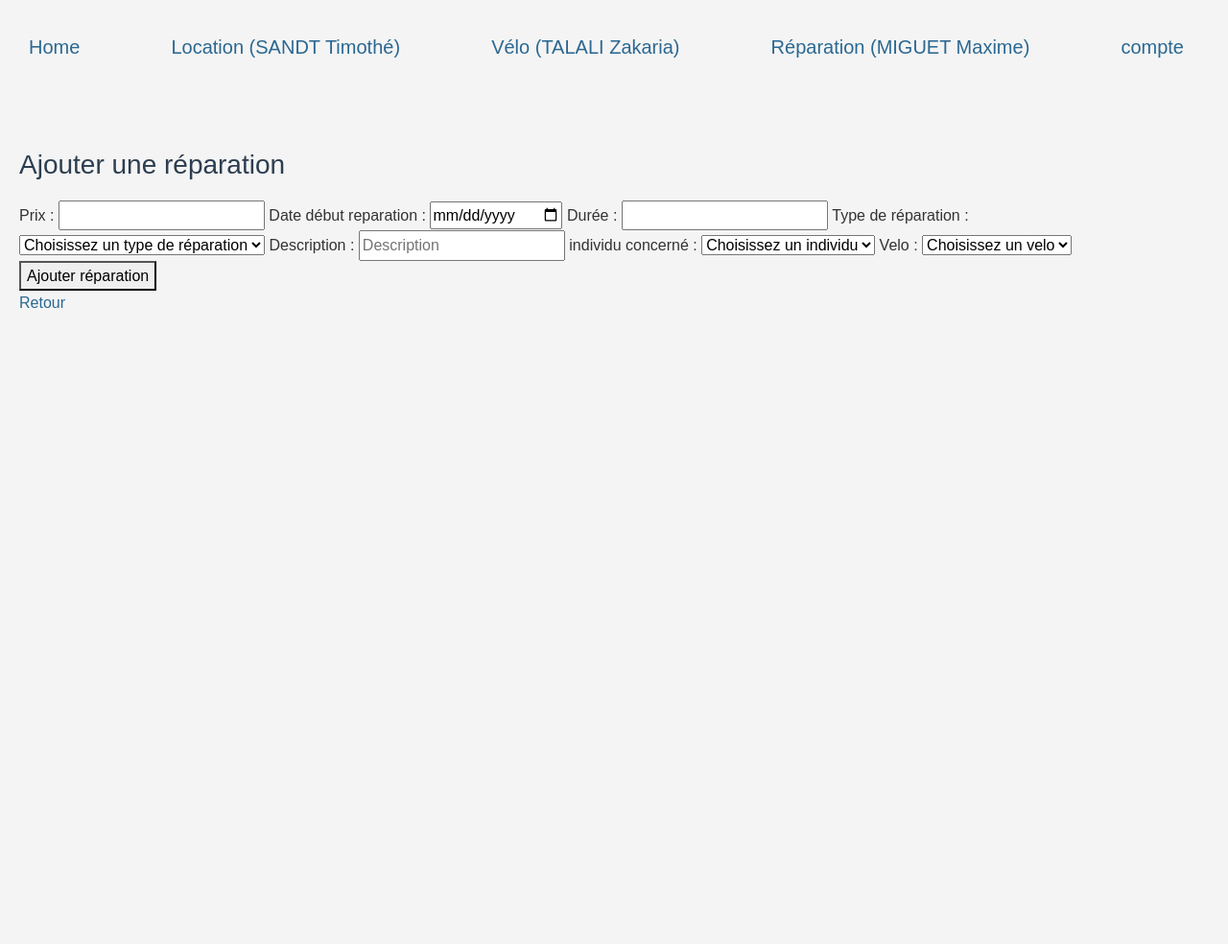
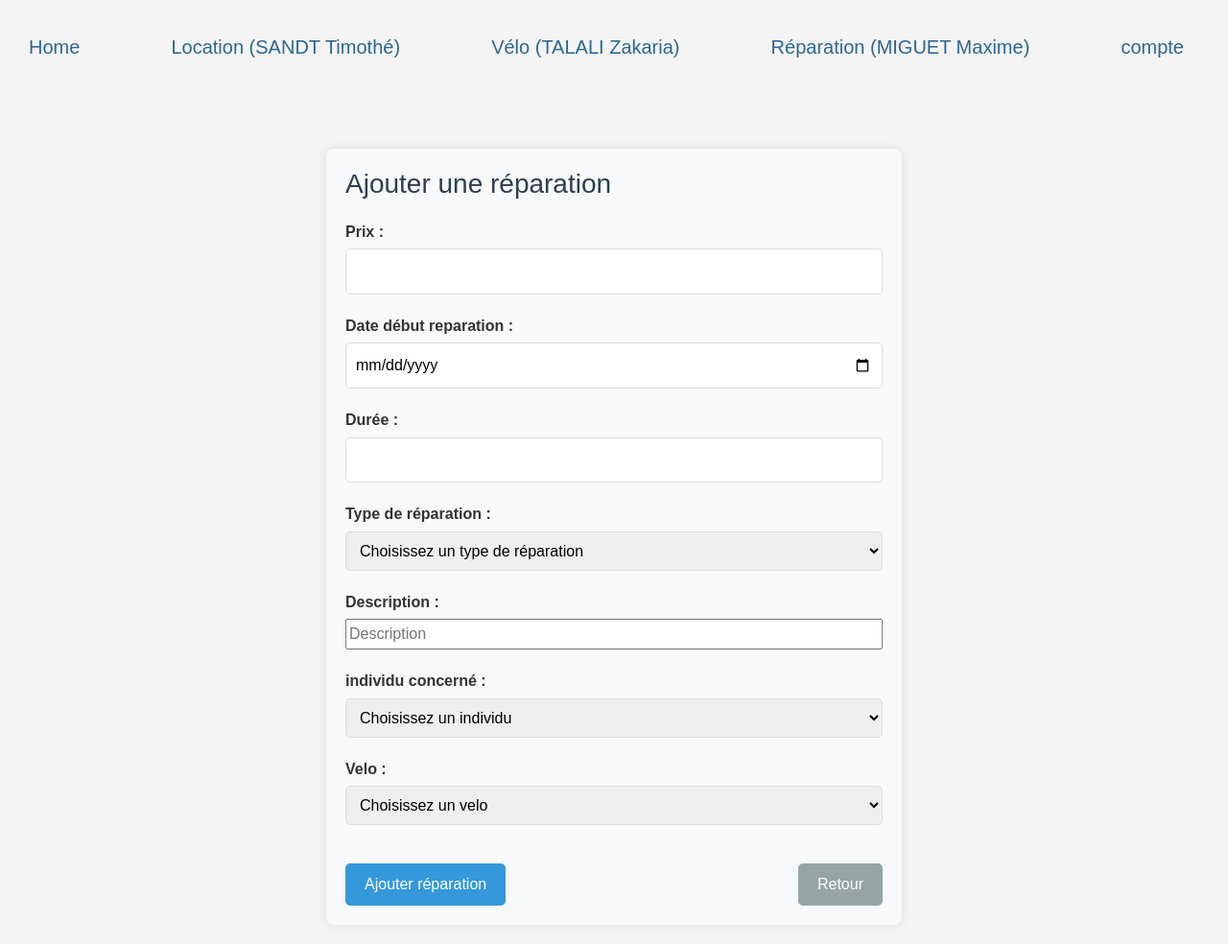
Before and after one commit to TimotheSandt/SAE1.03-1.04, a Flask app: page /reparation/add in a window 1280 px wide. Shown: the whole page at 96% size. Before the commit the page ends 321 px from the top, so only its background shows below. Run offline with Flask 3, Linux system fonts and the light colour scheme; data that the repository does not hold is empty; some libraries are stand-ins or nearby versions.

Commit message:
style add_reparation

```diff
--- a/www/templates/reparation/add_reparation.html
+++ b/www/templates/reparation/add_reparation.html
@@ -4,24 +4,33 @@
 Réparation
 {% endblock %}
 
+{% block style %}
+    <link rel="stylesheet" href="{{ url_for('static', filename='css/form.css') }}">
+{% endblock %}
+
 
 {% block body %}
-
-
+    <div class="form-container">
         <h3>Ajouter une réparation</h3>
 
-<form action="/reparation/add" method="POST">
+        <form action="/reparation/add" method="POST" class="edit-add-form">
 
-
+            <div class="form-group">
                 <label for="prix">Prix : </label>
                 <input type="number" name="prix" id="prix" value={{ reparation.prix }} step="0.01" required>
+            </div>
 
+            <div class="form-group">
                 <label for="date">Date début reparation : </label>
                 <input type="date" name="date" id="date" value={{ reparation.date }} required>
+            </div>
 
+            <div class="form-group">
                 <label for="duree">Durée : </label>
                 <input type="number" name="duree" id="duree" value={{ reparation.duree }} required>
+            </div>
 
+            <div class="form-group">
                 <label for="type_reparation">Type de réparation : </label>
                 <select name="type_reparation" id="type_reparation" required>
                     <option value="" selected disabled hidden>Choisissez un type de réparation</option>
@@ -31,11 +40,14 @@ Réparation
                         </option>
                     {% endfor %}
                 </select>
+            </div>
 
+            <div class="form-group">
                 <label for="description">Description : </label>
                 <input type="text" name="description" id="description" placeholder="Description" {% if reparation.description != None %} value="{{ reparation.description }}" {% endif %}>
+            </div>
 
-
+            <div class="form-group">
                 <label for="individu">individu concerné : </label>
                 <select name="individu" id="individu" required>
                     <option value="" selected disabled hidden>Choisissez un individu</option>
@@ -47,7 +59,9 @@ Réparation
                         </option>
                     {% endfor %}
                 </select>
+            </div>
 
+            <div class="form-group">
                 <label for="velo">Velo : </label>
                 <select name="velo" id="velo" required>
                     <option value="" selected disabled hidden>Choisissez un velo</option>
@@ -57,11 +71,12 @@ Réparation
                         </option>
                     {% endfor %}
                 </select>
+            </div>
 
-
-    <button type="submit">Ajouter réparation</button>
-
+            <div class="form-actions">
+                <button type="submit" class="btn btn-primary">Ajouter réparation</button>
+                <a href="/reparation/show" class="btn btn-secondary">Retour</a>
+            </div>
         </form>
-
-<a href="/reparation/show">Retour</a>
+    </div>
 {% endblock %}
```
Lines whose indentation alone changed are shown as unchanged.
